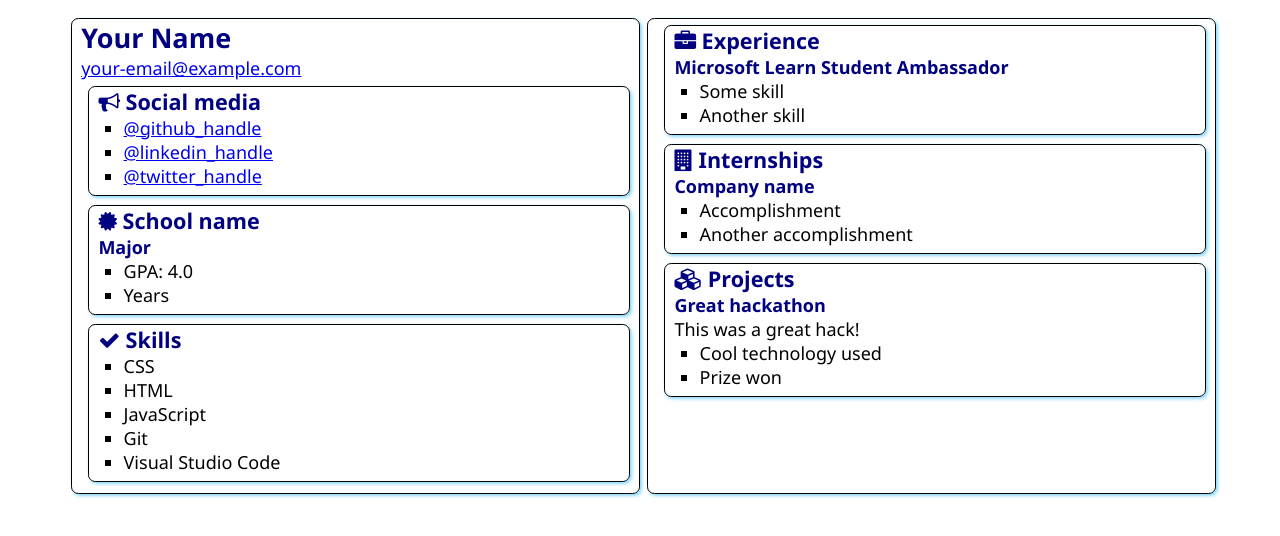
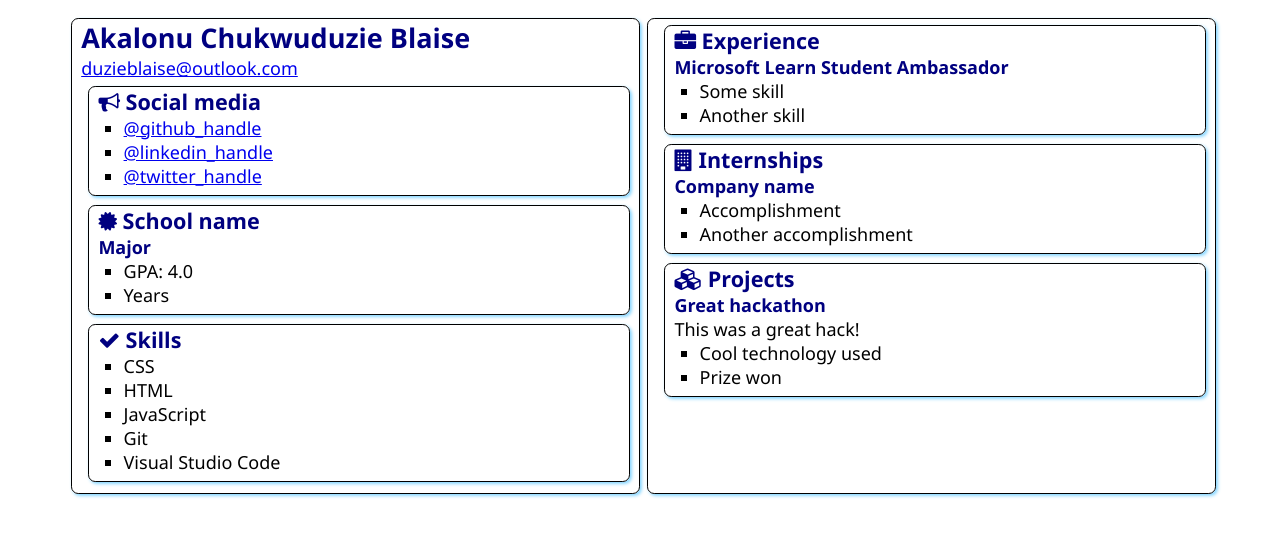
Before and after one commit to vector-10/SATechnicalOnboarding, a plain HTML site: page src/index.html in a window 1280 px wide. Drawn offline with Linux system fonts and the light colour scheme.

Commit message:
name update

```diff
--- a/src/index.html
+++ b/src/index.html
@@ -12,8 +12,8 @@
 <body>
     <main>
         <article class="box">
-            <h1>Your Name</h1>
-            <div><a href="mailto:your.email@example.com">your-email@example.com</a></div>
+            <h1>Akalonu Chukwuduzie Blaise</h1>
+            <div><a href="mailto:your.email@example.com">duzieblaise@outlook.com</a></div>
 
             <section class="box">
                 <h2>
```
